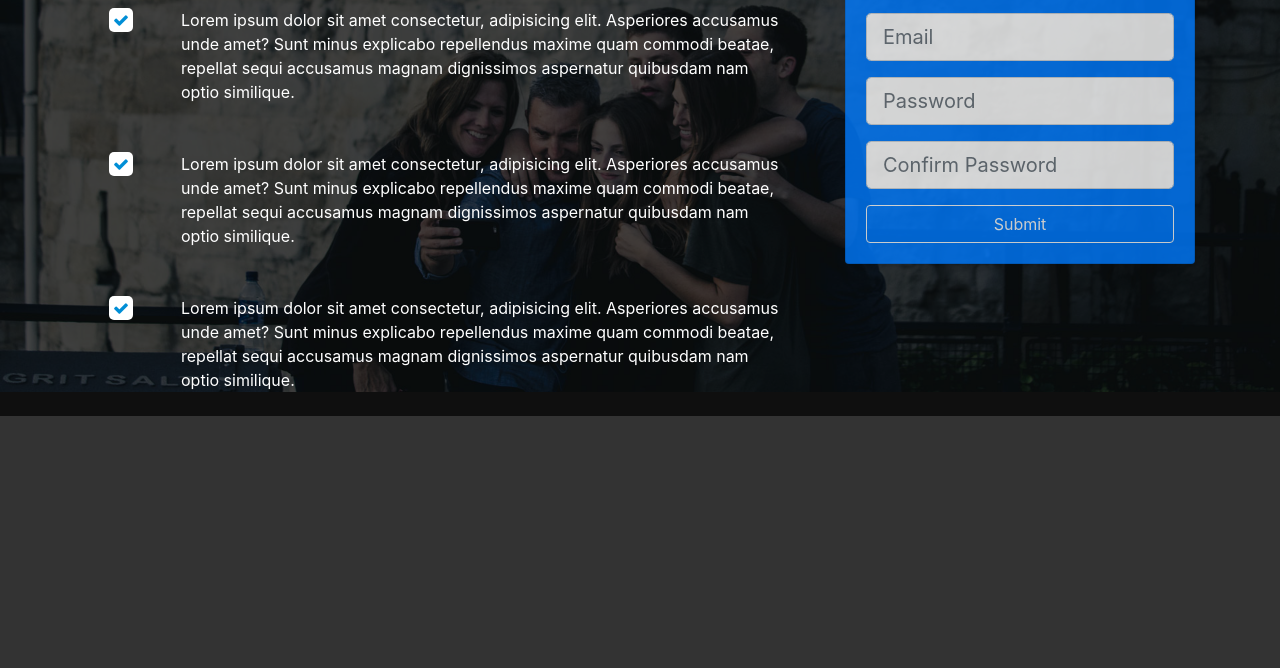
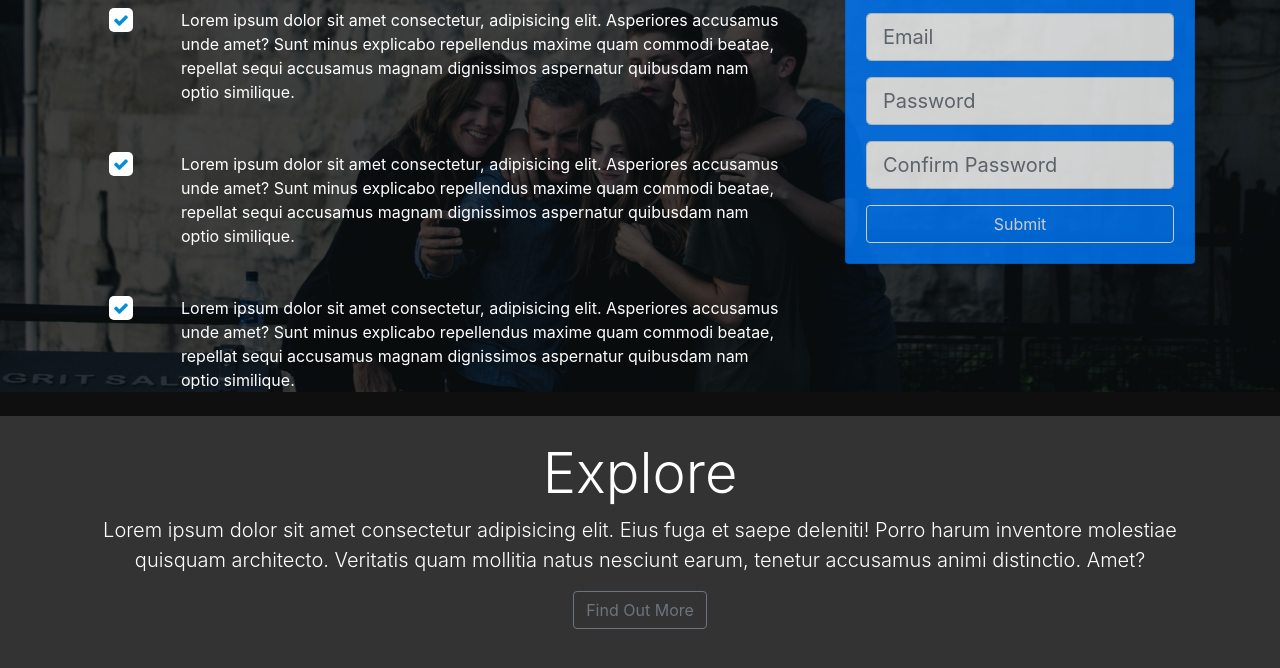
Before and after one commit to Oshinowo/looplab-theme, a website: page src/index.html in a window 1280 px wide. Shown: the part 308-976 px from the top of the page. Before the commit the page ends 800 px from the top, so only its background shows below. Drawn offline with Linux system fonts and the light colour scheme.

Commit message:
eleventh commit

```diff
--- a/src/index.html
+++ b/src/index.html
@@ -109,6 +109,23 @@
             </div>
         </header>
 
+        <!-- EXPLORE SECTION -->
+        <section id="explore-head-section">
+            <div class="container">
+                <div class="row">
+                    <div class="col text-center">
+                        <div class="py-5">
+                            <h1 class="display-4">Explore</h1>
+                            <p class="lead">Lorem ipsum dolor sit amet consectetur adipisicing elit. Eius fuga et saepe
+                                deleniti! Porro harum inventore molestiae quisquam architecto. Veritatis quam mollitia
+                                natus nesciunt earum, tenetur accusamus animi distinctio. Amet?</p>
+                            <a href="#" class="btn btn-outline-secondary">Find Out More</a>
+                        </div>
+                    </div>
+                </div>
+            </div>
+        </section>
+
 
         <script src="js/jquery.min.js"></script>
         <script src="js/popper.min.js"></script>
```
